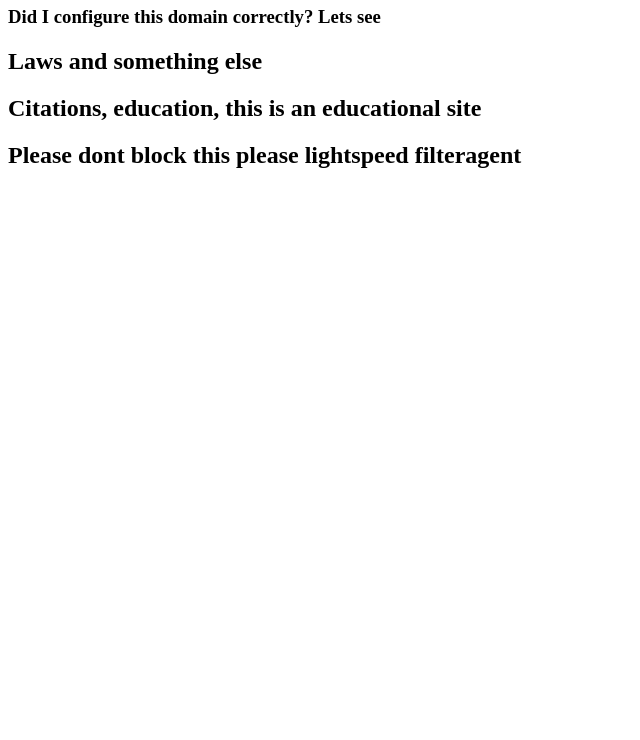
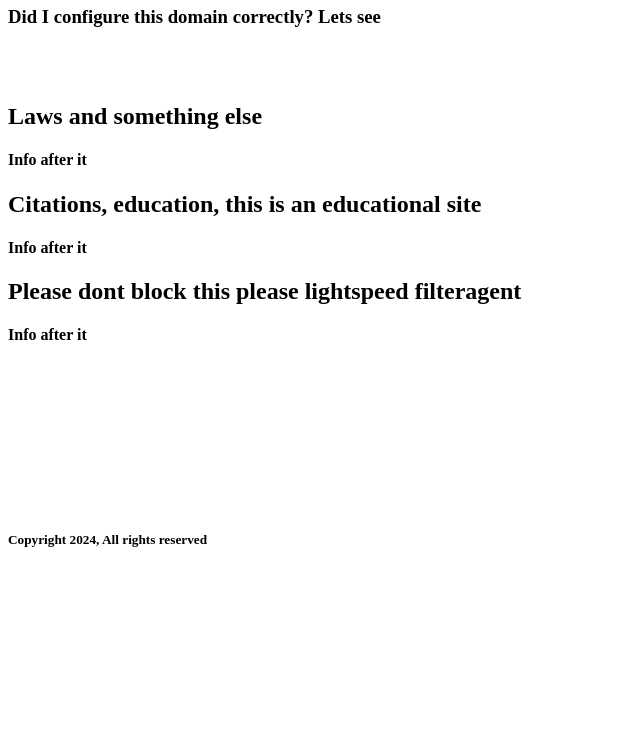
Before and after one commit to GitHubFn4Us/GitHubFn4Us.github.io, a plain HTML site: page index.html in a window 1280 px wide. Shown: the part 60-800 px from the top of the page, without its empty margins (0-640 px from the left). Drawn offline with Linux system fonts and the light colour scheme.

Commit message:
Update index.html

```diff
--- a/index.html
+++ b/index.html
@@ -4,12 +4,24 @@
     <meta name="viewport" content="width=device-width, initial-scale=1.0">
   </head>
   <body>
-    <h1>Config Social Studie</h1>
+    <h1>Config Social Studies</h1>
     <h3>Did I configure this domain correctly? Lets see</h3>
+    <br>
+    <br>
     <article>
     <h2>Laws and something else</h2>
+    <h4> Info after it </h4>
     <h2> Citations, education, this is an educational site</h2>
+    <h4> Info after it </h4>
     <h2>Please dont block this please lightspeed filteragent</h2>
+    <h4> Info after it </h4>
+    <br>
     </article>
+   <br>
+   <br>
+   <br>
+   <br><br><br><br>
+   <h5> Copyright 2024, All rights reserved </h5>
   </body>
+
 </html>
```
